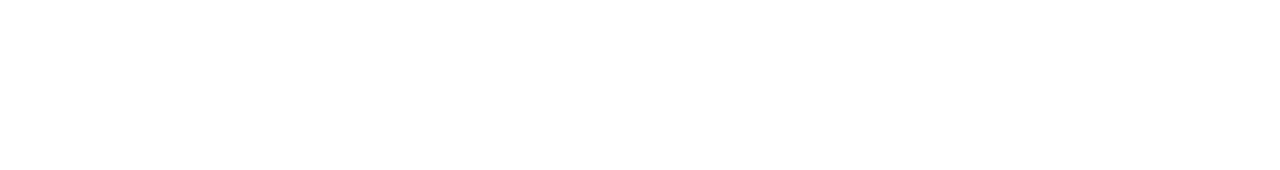
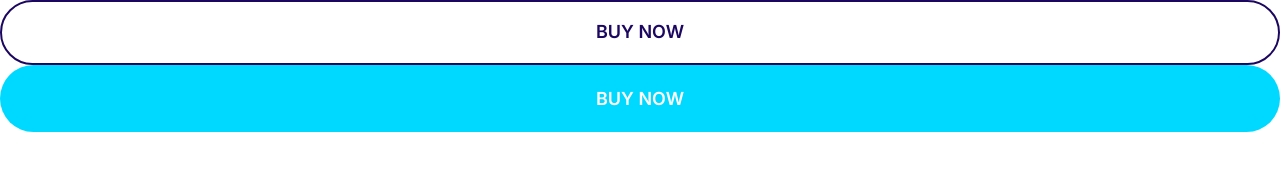
Before and after one commit to karthikeyan120602/htmlandcss, a plain HTML site: page index.html in a window 1280 px wide. Drawn offline with Linux system fonts and the light colour scheme.

Commit message:
Build the button components.

```diff
--- a/css/styles.css
+++ b/css/styles.css
@@ -4,6 +4,10 @@
     --color-accent:#ff3400;
     --color-heading:#1b0760;
     --color-body:#918ca4
+}
+
+*,*::after,*::before{
+    box-sizing: border-box;
 }
 
 /* Typography */
@@ -99,10 +103,10 @@ a{
 .badge {
     border-radius: 20px;
     color: #fff;
+    font-size: 2rem;
+    font-weight: 600;
     padding: 0.5rem 2rem;
-    font-weight: 600;
     white-space: nowrap;
-    font-size: 2rem;
 
 }
 
@@ -177,14 +181,74 @@ a{
 }
 
 .icon-container{
-    background: #f3f9fa ;
+    background: #f3f9fa;
     width: 64px;
     height: 64px;
     border-radius: 100%;
     display:inline-flex;
     align-items: center;
     justify-content: center;
+}
+
+/* Button */
+
+.btn{
+    border-radius: 40px;
+    border:0;
+    cursor: pointer;
+    font-size: 1.8rem;
+    font-weight: 600;
+    padding: 2rem 3rem ;
+    text-transform: uppercase;
+    white-space: nowrap;
+    text-align: center;
+
+}
+
+.btn--primary{
+    background-color: var(--color-primary);
+    color: #fff;
+}
+
+.btn--primary:hover{
+    background: #3a8ffd;
+}
 
 
 
+.btn--secondary{
+    background-color: var(--color-secondary);
+    color: #fff;
 }
+
+.btn--secondary:hover{
+    background: #00c8eb;
+}
+
+.btn--accent{
+    background-color: var(--color-accent);
+    color: #fff;
+}
+
+.btn--accent:hover{
+     background: #ec3000;
+}
+
+.btn--outline{
+    border: 2px solid var(--color-heading);
+    color: var(--color-heading);
+    background: #fff;
+
+}
+
+.btn--outline:hover{
+
+    background:var(--color-heading) ;
+    color: #fff;
+
+}
+
+.btn--block{
+    width: 100%;
+    display: inline-block;
+}
--- a/index.html
+++ b/index.html
@@ -15,6 +15,7 @@
     />
   </head>
   <body>
-
+    <button class="btn btn--primary btn--outline btn--block">Buy now</button>
+    <a class="btn btn--secondary btn--block"href="#">Buy now </a>
   </body>
 </html>
```
